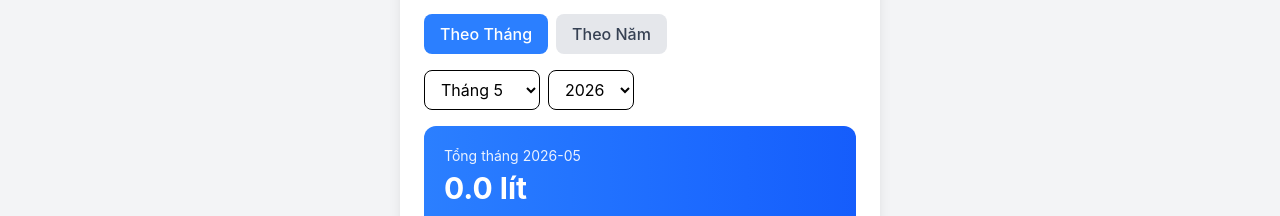
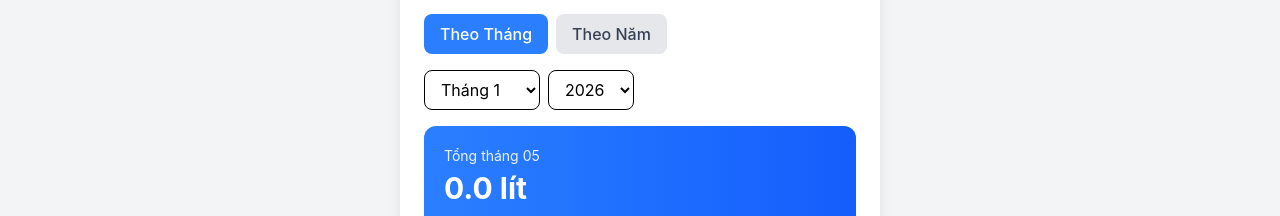
Before and after one commit to ryandao65/so-sua, a React (Vite) app: page / in a window 1280 px wide. Both pictures are taken after a click on the button "📊 Lịch sử". Shown: the part 142-358 px from the top of the page. Built offline with nearby package versions, Linux system fonts and the light colour scheme.

Commit message:
fix: month key construction was wrong (already had year prefix)

```diff
--- a/src/components/History.tsx
+++ b/src/components/History.tsx
@@ -8,7 +8,7 @@ export function History() {
   const { settings } = useSettings();
   const [selectedMonth, setSelectedMonth] = useState(() => {
     const now = new Date();
-    return `${now.getFullYear()}-${String(now.getMonth() + 1).padStart(2, '0')}`;
+    return String(now.getMonth() + 1).padStart(2, '0');
   });
   const [viewMode, setViewMode] = useState<'month' | 'year'>('month');
 
```
Also changed, not shown: 2 other files (tests, documents, lock files or other folders).
